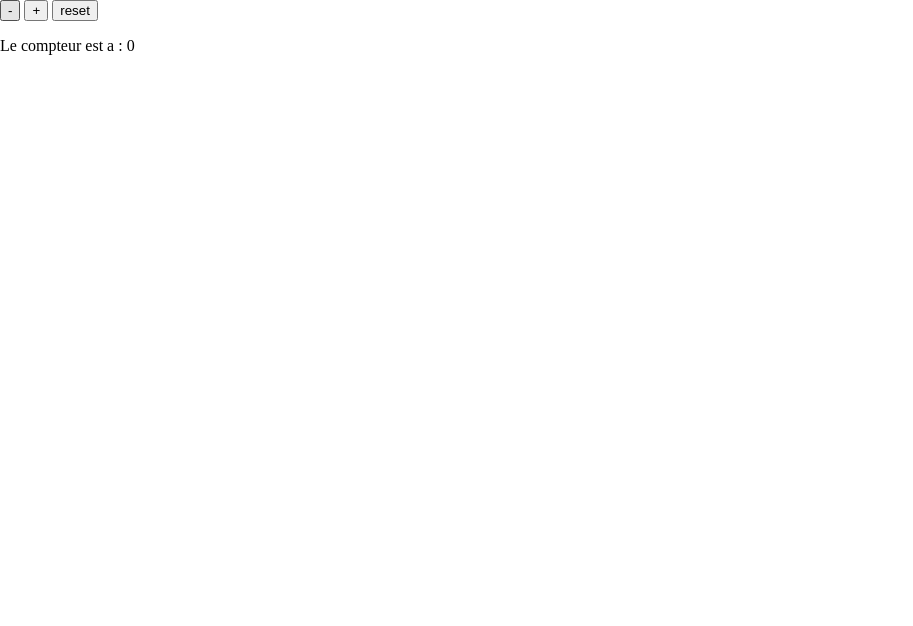
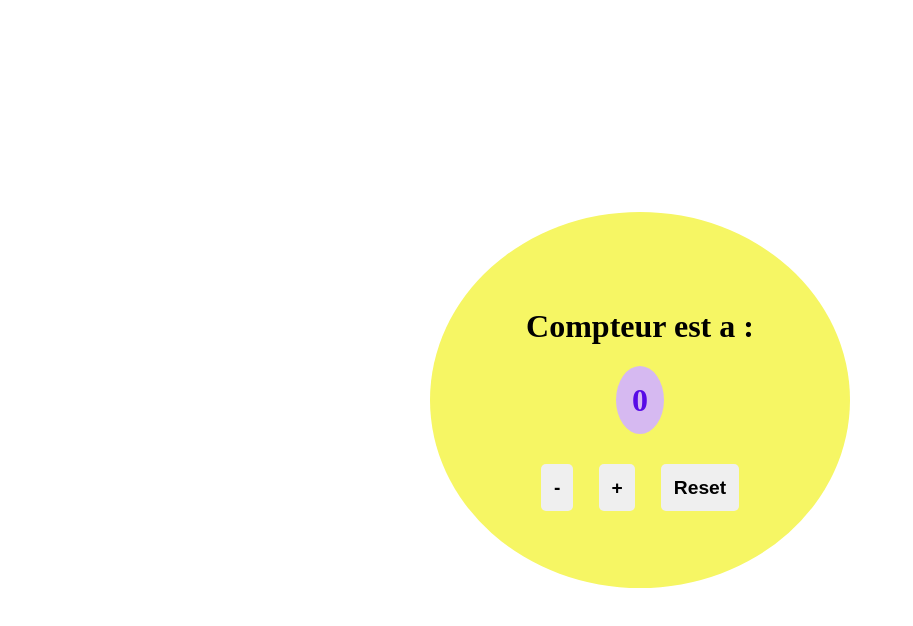
Before and after one commit to podspods/test002, a website built with Parcel: page index.html in a window 1280 px wide. Shown: the whole page, without its empty margins (0-913 px from the left). Built offline with nearby package versions, Linux system fonts and the light colour scheme.

Commit message:
First commit  of compteur

```diff
--- a/index.html
+++ b/index.html
@@ -8,10 +8,16 @@
     <title>Mon Site Web</title>
   </head>
   <body>
-    <button class="minus">-</button>
-    <button class="plus">+</button>
-    <button class="reset">reset</button>
-    <p>Le compteur est a : <span class="counter">0</span></p>
+    <div class="main">
+      <div>
+        <h1>Compteur est a : <br /><br /><span class="counter">0</span></h1>
+      </div>
+      <div class="btn">
+        <button class="minus">-</button>
+        <button class="plus">+</button>
+        <button class="reset">Reset</button>
+      </div>
+    </div>
     <script type="module" src="./src/index.js"></script>
   </body>
 </html>
--- a/src/index.js
+++ b/src/index.js
@@ -1 +1,35 @@
-console.log("Bonjour :)");
+/*
+Exercice du compteur
+*/
+
+/*
+En utilisant des fonctions :
+- Lorsque je clique sur "+" le compteur augmente de 1
+- Lorsque je clique sur "-" le compteur diminue de 1
+- Lorsque je clique sur "reset" le compteur se remet à 0
+*/
+
+const buttonPlus = document.querySelector('.plus')
+const buttonMinus = document.querySelector('.minus')
+const buttonReset = document.querySelector('.reset')
+let compteur = document.querySelector('.counter')
+let x = 0
+
+buttonPlus.addEventListener('click', () => {
+  x += 1
+  console.log((compteur.innerText = x))
+})
+buttonMinus.addEventListener('click', () => {
+  if (x > 0) {
+    x -= 1
+  } else {
+    x = 0
+  }
+
+  console.log((compteur.innerText = x))
+})
+
+buttonReset.addEventListener('click', () => {
+  x = 0
+  console.log((compteur.innerText = x))
+})
--- a/src/style.css
+++ b/src/style.css
@@ -1,4 +1,47 @@
-body, html {
+body,
+html {
   margin: 0;
   padding: 0;
+  box-sizing: border-box;
+  display: flex;
+  flex-direction: column;
+  align-items: center;
+  justify-content: center;
+  min-width: 100vw;
+  min-height: 100vh;
 }
+.main {
+  background-color: #f6f664;
+  border-radius: 50%;
+  padding: 4rem;
+}
+.btn {
+  display: flex;
+  flex-wrap: wrap;
+  align-items: center;
+  justify-content: center;
+}
+
+h1 {
+  text-align: center;
+  font-size: 2rem;
+  font-weight: 700;
+  margin: 2rem;
+}
+
+.counter {
+  color: rgb(87, 11, 230);
+  background-color: rgb(214, 185, 241);
+  border-radius: 50%;
+  padding: 1rem;
+}
+
+button {
+  margin: 0.8rem;
+  padding: 0.8rem;
+  border: none;
+  border-radius: 5px;
+  cursor: pointer;
+  font-weight: 700;
+  font-size: 1.2rem;
+}
```
